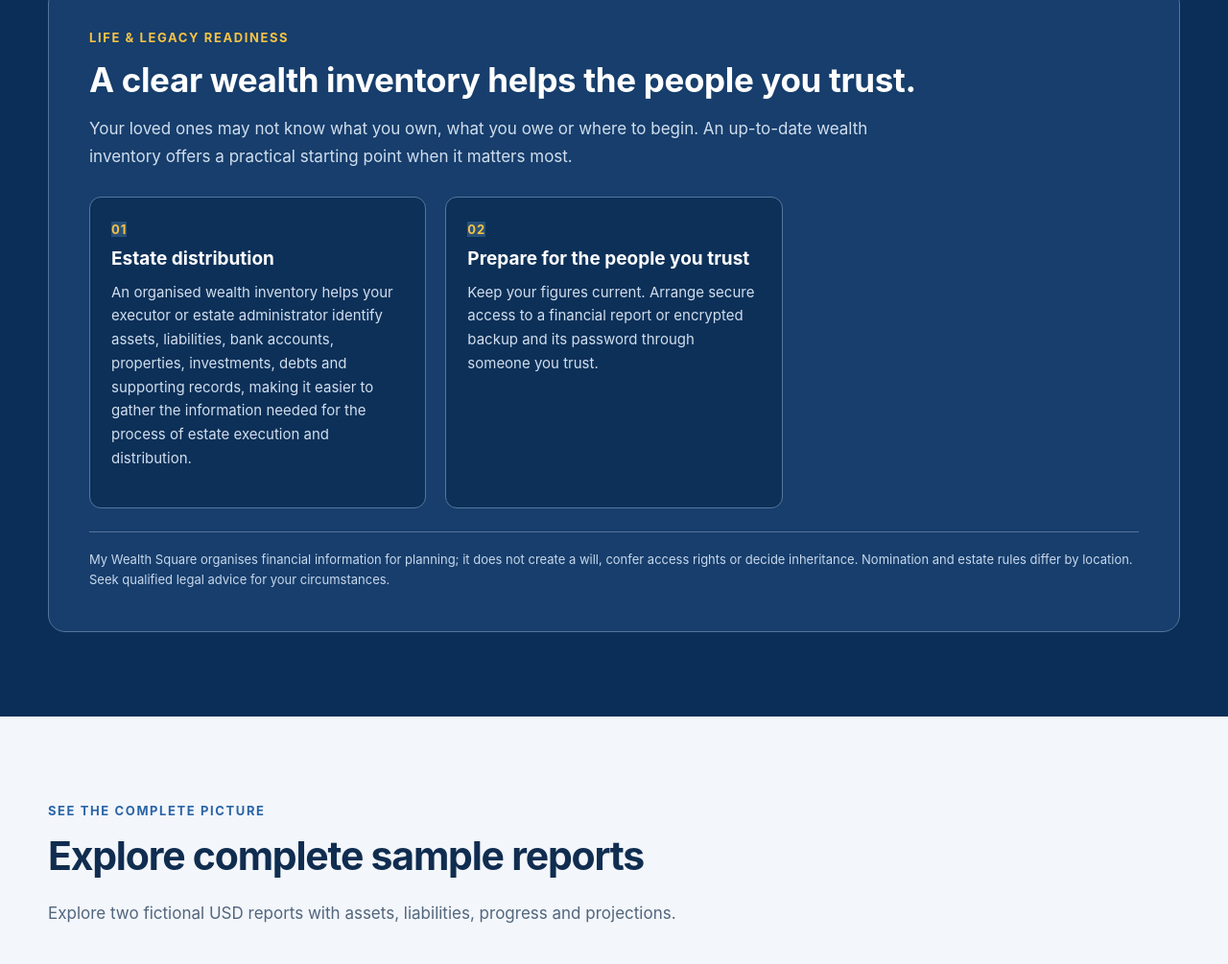
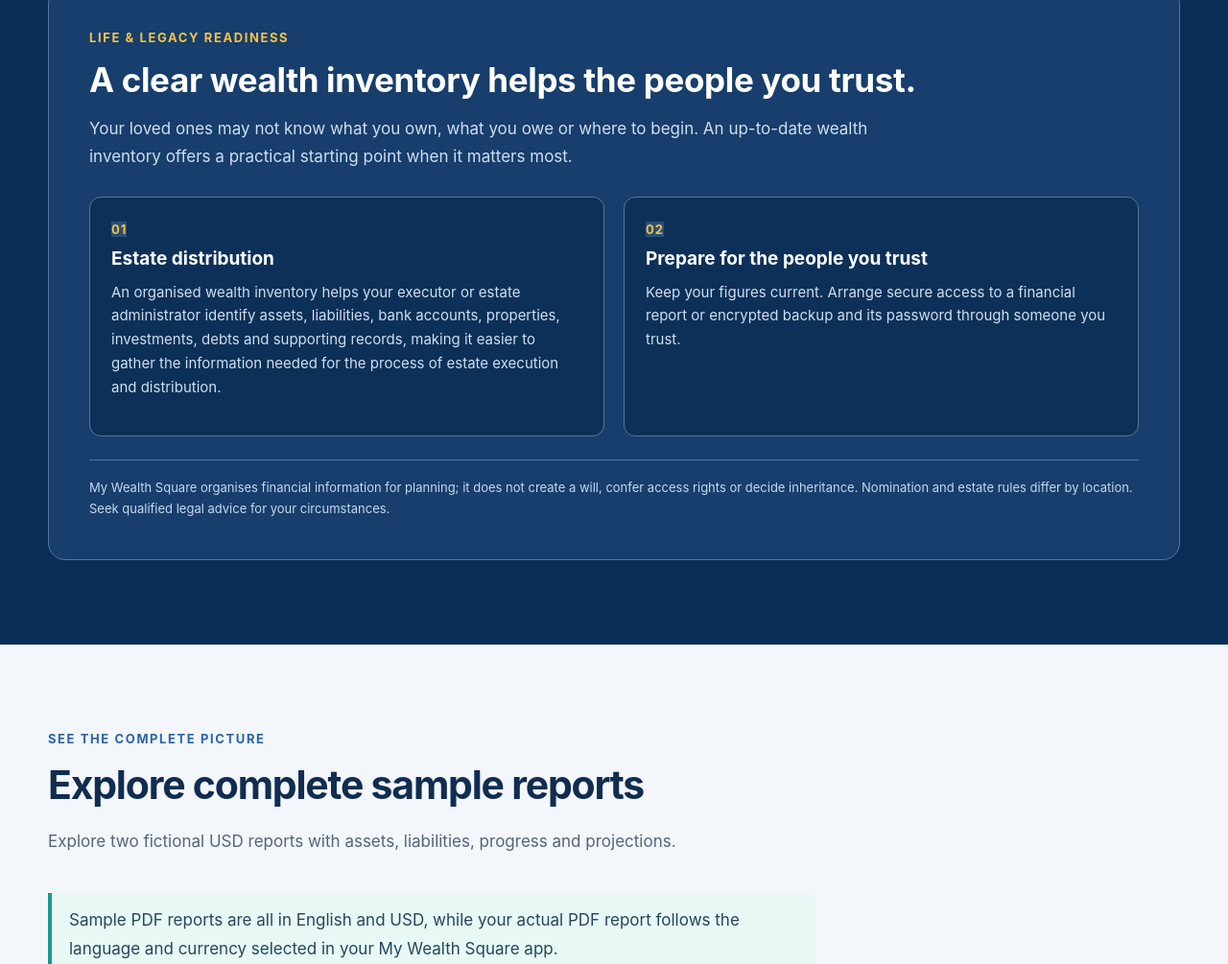
Before and after one commit to lbp1122/my-wealth-square-site, a plain HTML site: page index.html in a window 1280 px wide. Shown: the part 4092-5097 px from the top of the page at 96% size. Drawn offline with Linux system fonts and the light colour scheme.

Commit message:
Use two equal legacy cards on desktop and stacked cards on mobile

```diff
--- a/styles.css
+++ b/styles.css
@@ -165,7 +165,7 @@ html[data-input-mode="pointer"] .language select:focus-visible{outline:none;box-
 #features .legacy-panel-intro{max-width:880px}
 #features .legacy-panel h3{font-size:clamp(24px,3vw,35px);margin:12px 0 16px;line-height:1.22;color:#fff}
 #features .legacy-panel-intro>p{font-size:17px;line-height:1.7}
-#features .legacy-cards{display:grid;grid-template-columns:repeat(3,minmax(0,1fr));gap:20px;margin-top:27px}
+#features .legacy-cards{display:grid;grid-template-columns:repeat(2,minmax(0,1fr));gap:20px;margin-top:27px}
 #features .legacy-cards article{padding:22px;border:1px solid #54779d;border-radius:12px;background:#0d3058}
 #features .legacy-card-number{font-size:13px;color:var(--gold);font-weight:750;letter-spacing:1px}
 #features .legacy-cards h4{font-size:19px;line-height:1.3;margin:10px 0 10px;color:white}
```
